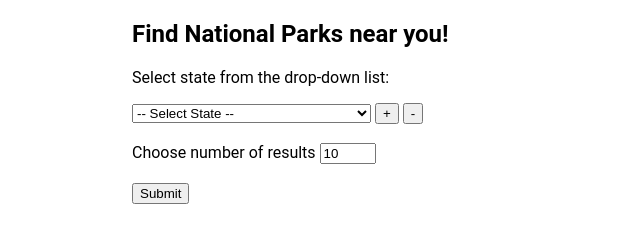
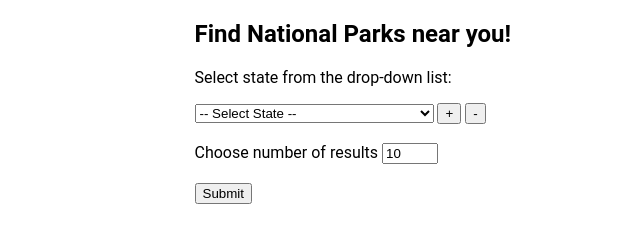
Before and after one commit to rp274/Nat-Park-API, a plain HTML site: page index.html in a window 1280 px wide. Shown: the whole page, without its empty margins (208-848 px from the left). Drawn offline with nearby package versions, Linux system fonts and the light colour scheme.

Commit message:
Update style.css

```diff
--- a/style.css
+++ b/style.css
@@ -15,7 +15,7 @@ button:hover {
 }
 
 .container {
-  max-width: 600px;
+  max-width: 475px;
   margin: 0 auto;
 }
 
```
